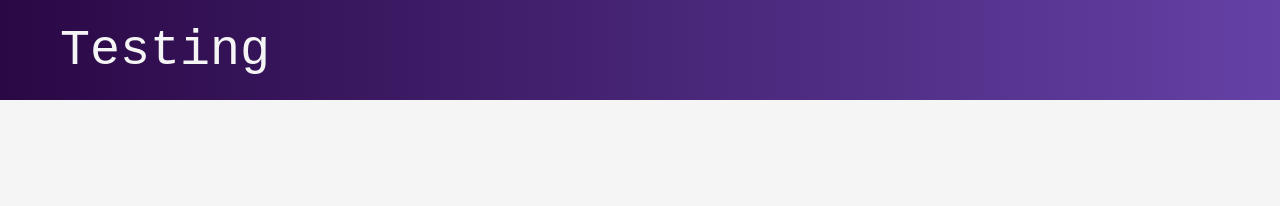
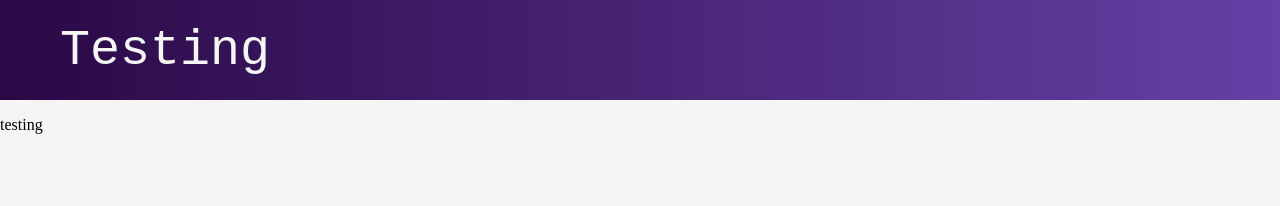
Before and after one commit to tracy-tucker/react-simple-meme-generator, a React (Create React App) app: page / in a window 1280 px wide. Shown: the top 206 px of the page. Built offline with nearby package versions, Linux system fonts and the light colour scheme.

Commit message:
testing MemeGenerator connection with App

```diff
--- a/src/App.js
+++ b/src/App.js
@@ -8,7 +8,7 @@ function App() {
   return (
     <div className="App">
       <Header />
-      {/* <MemeGenerator /> */}
+      <MemeGenerator />
     </div>
   );
 }
--- a/src/components/MemeGenerator.js
+++ b/src/components/MemeGenerator.js
@@ -0,0 +1,13 @@
+import React from "react";
+
+class MemeGenerator extends React.Component {
+  render() {
+    return (
+      <div>
+        <p>testing</p>
+      </div>
+    );
+  }
+}
+
+export default MemeGenerator;
```
